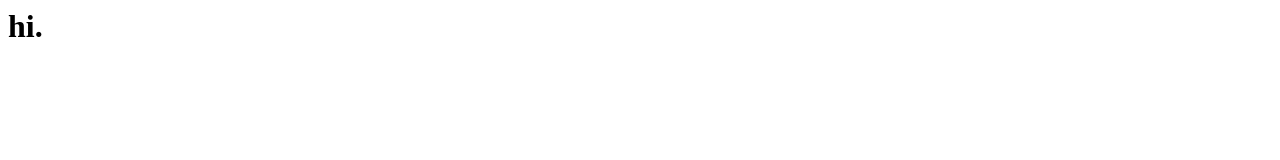
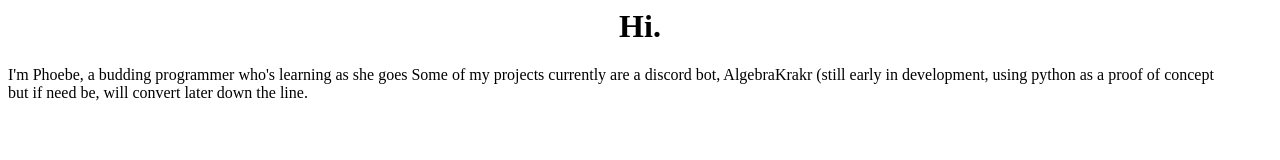
Before and after one commit to ChaoticPhoebe/ChaoticPhoebe.github.io, a plain HTML site: page index.html in a window 1280 px wide. Drawn offline with Linux system fonts and the light colour scheme.

Commit message:
Update index.html

```diff
--- a/index.html
+++ b/index.html
@@ -1,3 +1,5 @@
 <title>Hi</title>
 <body>
-  <h1>hi.</h1>
+  <h1 align="center">Hi.</h1>
+  <p1 align="center">I'm Phoebe, a budding programmer who's learning as she goes</p1>
+  <p2 align="center">Some of my projects currently are a discord bot, AlgebraKrakr (still early in development, using python as a proof of concept<br /> but if need be, will convert later down the line.</p>
```
